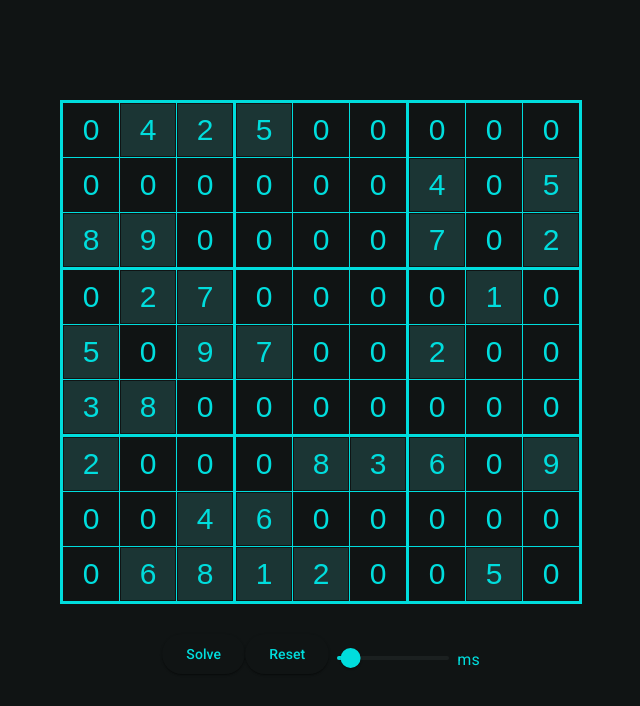
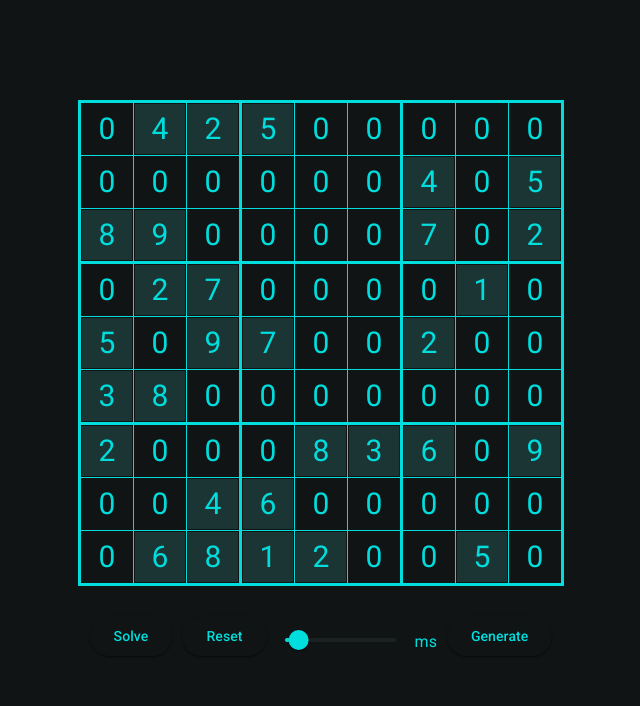
Before and after one commit to hannes888/SudokuViz, an Angular app: page / in a window 1280 px wide. Shown: the top 706 px of the page, without its empty margins (319-959 px from the left). Built offline with nearby package versions, Linux system fonts and the light colour scheme.

Commit message:
Remove option to manually edit sudoku

```diff
--- a/src/app/app.component.css
+++ b/src/app/app.component.css
@@ -16,6 +16,7 @@
   flex-direction: row;
   justify-content: center;
   margin-top: 30px;
+  gap: 10px;
 }
 
 p {
--- a/src/app/app.component.html
+++ b/src/app/app.component.html
@@ -9,6 +9,7 @@
       <input matSliderThumb  [(ngModel)]="delay">
     </mat-slider>
     <p>ms</p>
+    <button mat-raised-button (click)="generateSudoku()">Generate</button>
   </div>
 
 </div>
--- a/src/app/app.component.ts
+++ b/src/app/app.component.ts
@@ -19,13 +19,20 @@ export class AppComponent {
   constructor(private sudokuService: SudokuService) {}
 
   public async startSolving(): Promise<void> {
-    console.log(this.delay);
-    await this.sudokuService.solveSudoku(() => {
+    const result = await this.sudokuService.solveSudoku(() => {
       // Trigger change detection to update the board in the template
     }, this.delay);
+
+    if (!result) {
+      alert("Sudoku is unsolvable")
+    }
   }
 
   public reset() {
     window.location.reload();
   }
+
+  public generateSudoku(): void {
+    return;
+  }
 }
--- a/src/app/sudoku.service.ts
+++ b/src/app/sudoku.service.ts
@@ -1,4 +1,4 @@
-import { Injectable } from '@angular/core';
+import {Injectable} from '@angular/core';
 
 @Injectable({
   providedIn: 'root'
@@ -7,6 +7,7 @@ export class SudokuService {
   private _board: number[][];
   private _initialBoard: number[][];
   public currentCell: { row: number, col: number } | null = null;
+  private _initialBoardIsValid: boolean = true;
 
   constructor() {
     this._board = [
@@ -32,6 +33,9 @@ export class SudokuService {
   }
 
   public async solveSudoku(callback: () => void, delay: number, board: number[][] = this._board, n: number = 9): Promise<boolean> {
+    if (!this._initialBoardIsValid) {  // User has modified the board so it is no longer valid
+      return false;
+    }
     let row = -1;
     let col = -1;
     let isEmpty = true;
@@ -56,14 +60,14 @@ export class SudokuService {
     for (let num = 1; num <= n; num++) {
       if (this.moveIsValid(board, row, col, num)) {
         board[row][col] = num;
-        this.currentCell = { row, col };
+        this.currentCell = {row, col};
         callback();
         await new Promise(resolve => setTimeout(resolve, delay));
         if (await this.solveSudoku(callback, delay, board, n)) {
           return true;
         } else {
           board[row][col] = 0;
-          this.currentCell = { row, col };
+          this.currentCell = {row, col};
           callback();
           await new Promise(resolve => setTimeout(resolve, delay));
         }
--- a/src/app/sudoku/sudoku.component.css
+++ b/src/app/sudoku/sudoku.component.css
@@ -1,17 +1,17 @@
 .starting-number {
-  background-color: var(--mat-sys-on-secondary);
+  background-color: var(--mat-sys-on-secondary) !important;
 }
 
 .inserted-number {
   background-color: var(--mat-sys-surface-tint);
-  color: #101414;
+  color: #101414 !important;
 }
 
 .empty-cell {
-  background-color: #101414;
+  background-color: #101414 !important;
 }
 
-input {
+.cell-base {
   color: var(--mat-sys-surface-tint);
   box-shadow: none;
   border: none;
@@ -19,6 +19,7 @@ input {
   height: 50px;
   text-align: center;
   font-size: 30px;
+  line-height: 50px;
 }
 
 .sudoku-grid {
@@ -44,13 +45,3 @@ input {
 .thick-border-bottom {
   border-bottom: 3px solid var(--mat-sys-surface-tint) !important;
 }
-
-input[type="number"]::-webkit-outer-spin-button,
-input[type="number"]::-webkit-inner-spin-button {
-  -webkit-appearance: none;
-  margin: 0;
-}
-
-input[type="number"] {
-  -moz-appearance: textfield;
-}
--- a/src/app/sudoku/sudoku.component.html
+++ b/src/app/sudoku/sudoku.component.html
@@ -8,7 +8,9 @@
             'thick-border-right': colIndex % 3 === 2,
             'thick-border-bottom': rowIndex % 3 === 2
           }">
-        <input type="number" min="0" max="9" [value]="cell" [ngClass]="getCellClass(rowIndex, colIndex)">
+        <div [ngClass]="['cell-base', getCellClass(rowIndex, colIndex)]">
+          {{ board[rowIndex][colIndex] }}
+        </div>
       </td>
     </tr>
   </table>
--- a/src/app/sudoku/sudoku.component.ts
+++ b/src/app/sudoku/sudoku.component.ts
@@ -1,4 +1,4 @@
-import { Component, ChangeDetectorRef } from '@angular/core';
+import { Component } from '@angular/core';
 import { FormsModule } from '@angular/forms';
 import { CommonModule } from '@angular/common';
 import { SudokuService } from '../sudoku.service';
@@ -8,7 +8,7 @@ import { SudokuService } from '../sudoku.service';
   standalone: true,
   imports: [CommonModule, FormsModule],
   templateUrl: './sudoku.component.html',
-  styleUrl: './sudoku.component.css'
+  styleUrls: ['./sudoku.component.css']
 })
 export class SudokuComponent {
   board: number[][];
@@ -17,8 +17,8 @@ export class SudokuComponent {
     this.board = this.sudokuService.board;
   }
 
+  // Add styles based on whether the cell is filled in or not
   getCellClass(row: number, col: number): string {
-
     if (this.sudokuService.initialBoard[row][col] !== 0) {
       return 'starting-number';
     }
```
